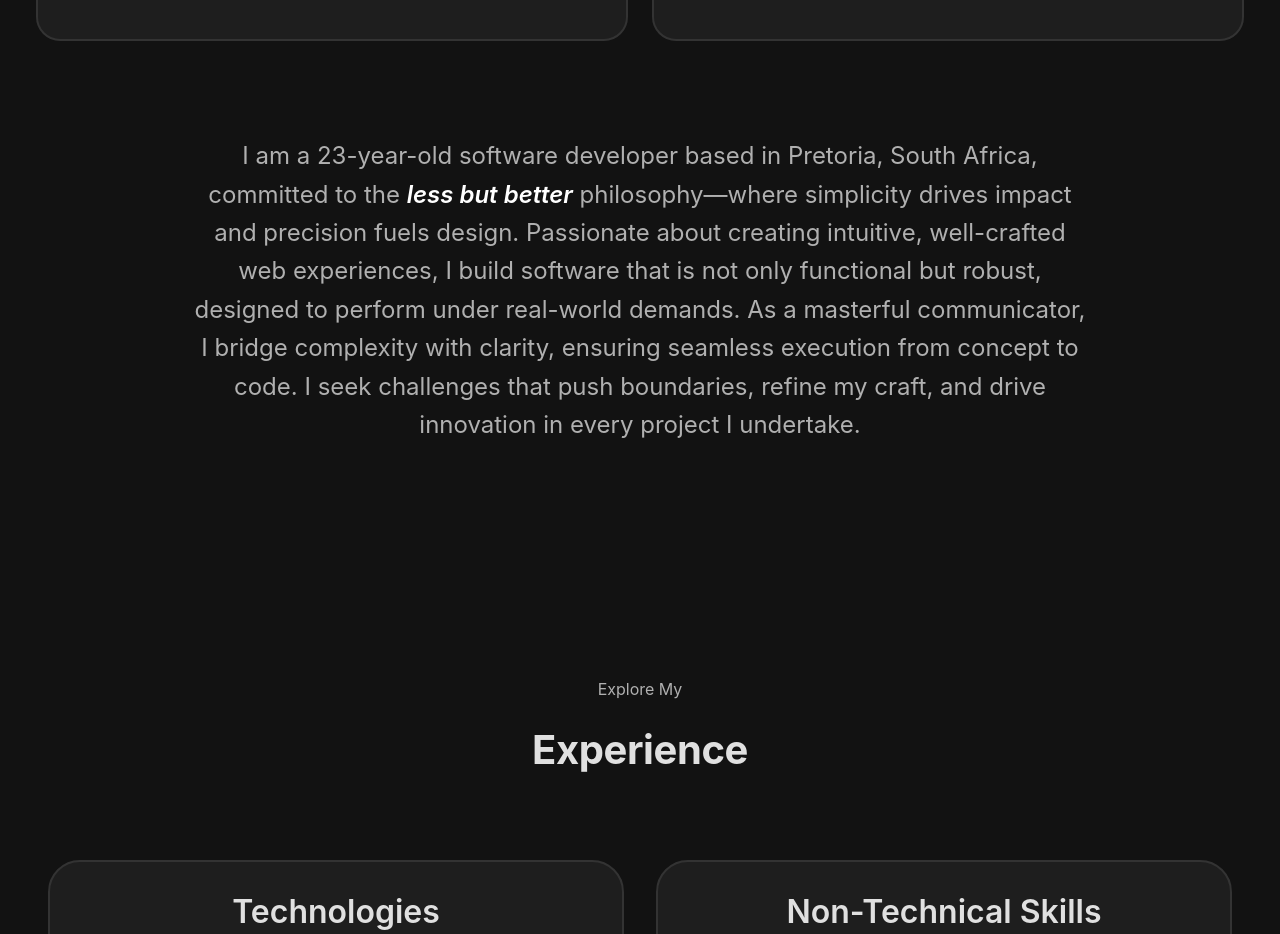
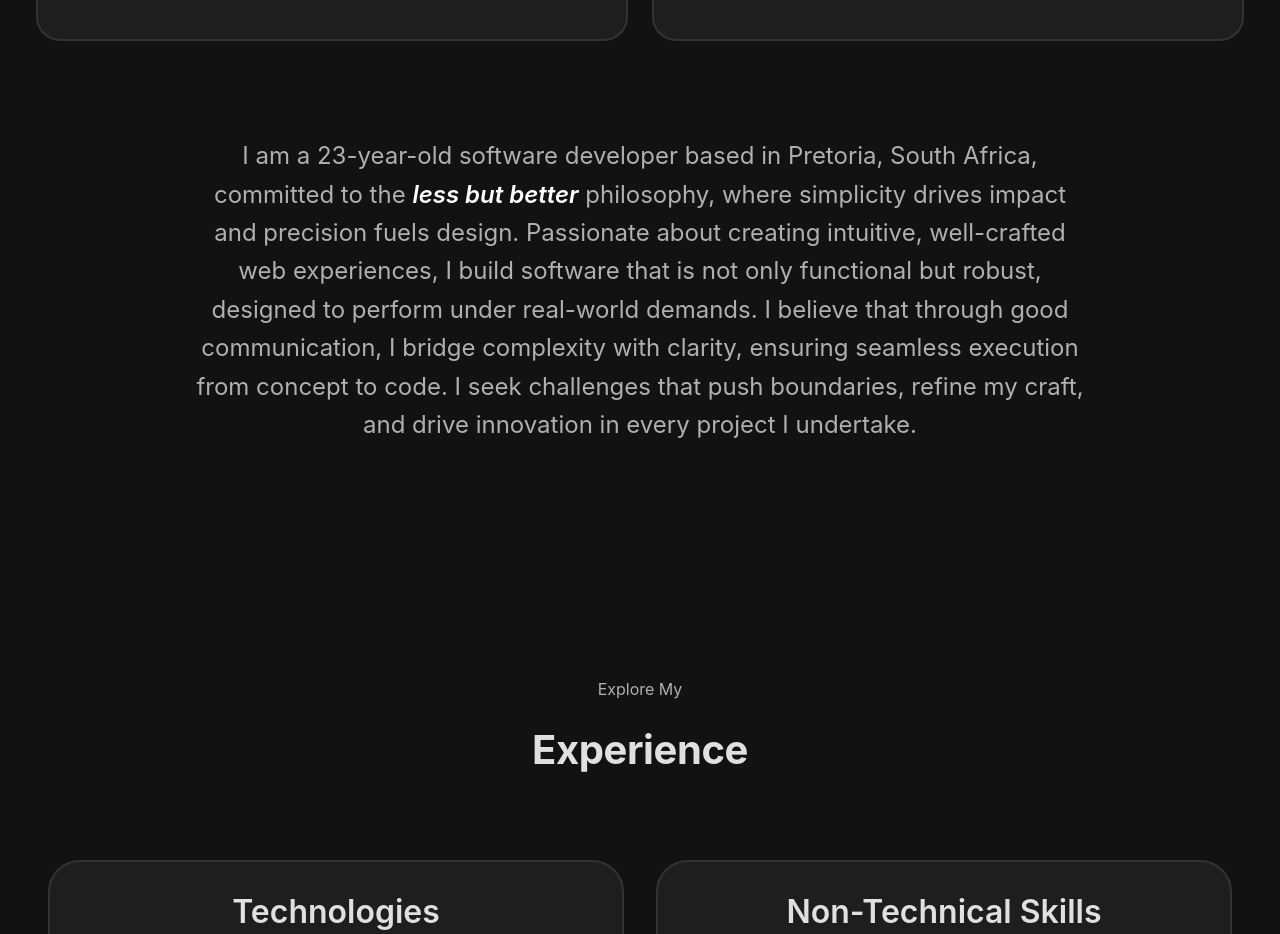
Before and after one commit to Robotbino/PorfolioWebsite, an Angular app: page /home in a window 1280 px wide. Shown: the part 1560-2494 px from the top of the page. Built offline with nearby package versions, Linux system fonts and the light colour scheme.

Commit message:
Adjusted font and sizing

```diff
--- a/src/app/landingpage/landingpage.component.css
+++ b/src/app/landingpage/landingpage.component.css
@@ -1,3 +1,9 @@
+
+#my-wrapper {
+  width: 100%;
+  max-width: 100vw;
+  overflow-x: hidden;
+}
 
 .navigation-bar {
   position: sticky;
--- a/src/app/landingpage/landingpage.component.html
+++ b/src/app/landingpage/landingpage.component.html
@@ -109,11 +109,11 @@
 
       <p class="about-text">
         I am a 23-year-old software developer based in Pretoria, South Africa, committed to the
-        <em style="font-size: x-large;">less but better</em> philosophy—where simplicity drives impact and precision
+        <em style="font-size: x-large;">less but better</em> philosophy, where simplicity drives impact and precision
         fuels design.
         Passionate about creating intuitive, well-crafted web experiences, I build software that is
-        not only functional but robust, designed to perform under real-world demands. As a masterful
-        communicator, I bridge complexity with clarity, ensuring seamless execution from concept to
+        not only functional but robust, designed to perform under real-world demands. I believe that through good communication,
+        I bridge complexity with clarity, ensuring seamless execution from concept to
         code. I seek challenges that push boundaries, refine my craft, and drive innovation in every
         project I undertake.
       </p>
--- a/src/styles.css
+++ b/src/styles.css
@@ -88,7 +88,6 @@
 /* ============================================
    DARK MODE
    ============================================ */
-
 @media (prefers-color-scheme: dark) {
   :root {
   --color-background: #ffffff;
@@ -150,15 +149,34 @@
   box-sizing: border-box;
 }
 
+* {
+  scrollbar-width: none; /* Firefox */
+  -ms-overflow-style: none; /* IE and Edge */
+}
+
+*::-webkit-scrollbar {
+  display: none; /* Chrome, Safari, Opera */
+}
+
 html {
   text-size-adjust: none;
   scroll-behavior: smooth;
   scroll-padding-top: 80px;
+  overflow-x: hidden;
+
+  /* Hide scrollbar while maintaining scroll functionality */
+  scrollbar-width: none; /* Firefox */
+  -ms-overflow-style: none; /* IE and Edge */
+}
+
+html::-webkit-scrollbar {
+  display: none; /* Chrome, Safari, Opera */
 }
 
 body {
   margin: 0;
   min-height: 100vh;
+  overflow-x: hidden;
   font-family: var(--font-family);
   font-size: var(--font-size-lg);
   line-height: var(--line-height-normal);
@@ -167,6 +185,14 @@ body {
   -webkit-font-smoothing: antialiased;
   -moz-osx-font-smoothing: grayscale;
   transition: background-color var(--transition-slow), color var(--transition-slow);
+
+  /* Hide scrollbar while maintaining scroll functionality */
+  scrollbar-width: none; /* Firefox */
+  -ms-overflow-style: none; /* IE and Edge */
+}
+
+body::-webkit-scrollbar {
+  display: none; /* Chrome, Safari, Opera */
 }
 
 /* ============================================
```
